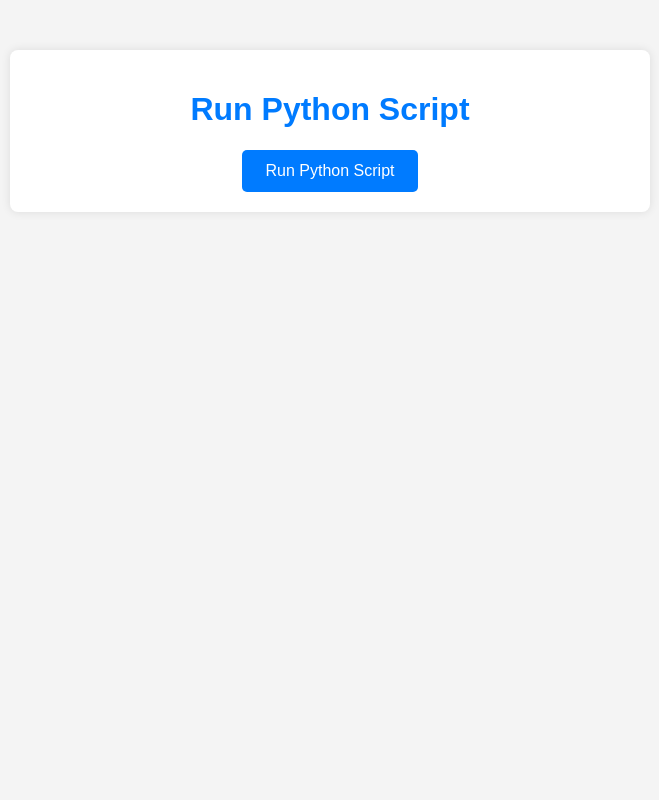
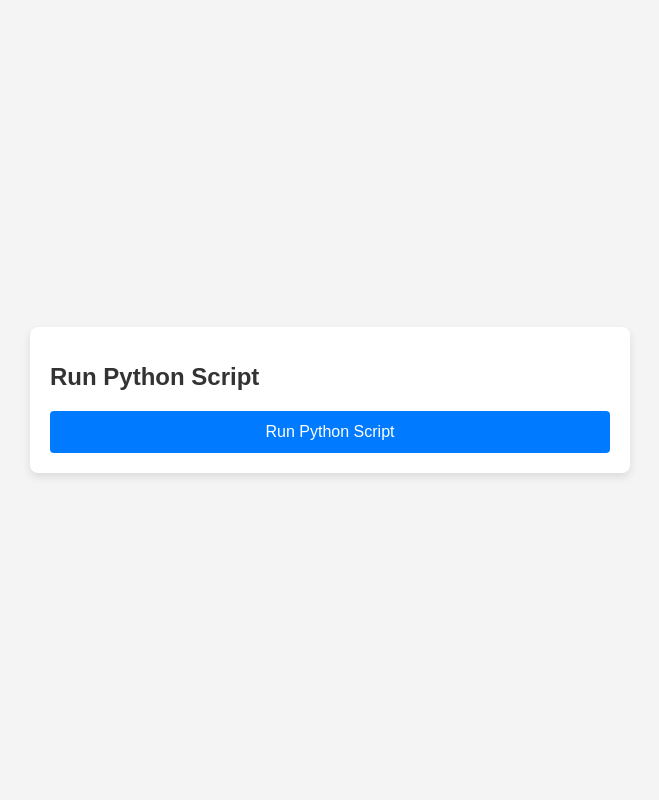
Before and after one commit to Adornadowilliam2/youtube_url_to_mp4, a PHP site: page /mp4-mp3.php in a window 1280 px wide. Shown: the whole page, without its empty margins (310-969 px from the left). Run offline with PHP 8.4, Linux system fonts and the light colour scheme.

Commit message:
add the one style

```diff
--- a/mp4-mp3.php
+++ b/mp4-mp3.php
@@ -30,55 +30,7 @@ if ($_SERVER['REQUEST_METHOD'] === 'POST' && isset($_POST['run_python'])) {
     <meta charset="UTF-8">
     <meta name="viewport" content="width=device-width, initial-scale=1.0">
     <title>Run Python Script</title>
-    <style>
-        body {
-            font-family: 'Arial', sans-serif;
-            margin: 0;
-            padding: 0;
-            background-color: #f4f4f4;
-            color: #333;
-        }
-        .container {
-            max-width: 600px;
-            margin: 50px auto;
-            padding: 20px;
-            background-color: #fff;
-            border-radius: 8px;
-            box-shadow: 0 0 10px rgba(0,0,0,0.1);
-        }
-        h1 {
-            text-align: center;
-            color: #007bff;
-        }
-        form {
-            text-align: center;
-        }
-        button {
-            padding: 12px 24px;
-            font-size: 16px;
-            cursor: pointer;
-            border: none;
-            border-radius: 5px;
-            background-color: #007bff;
-            color: #fff;
-            transition: background-color 0.3s ease;
-        }
-        button:hover {
-            background-color: #0056b3;
-        }
-        .message {
-            font-size: 18px;
-            font-weight: bold;
-            text-align: center;
-            margin-top: 20px;
-        }
-        .success {
-            color: #28a745;
-        }
-        .error {
-            color: #dc3545;
-        }
-    </style>
+    <link rel="stylesheet" href="style.css">
 </head>
 <body>
     <div class="container">
--- a/style.css
+++ b/style.css
@@ -101,3 +101,16 @@ button:active {
     font-size: 14px;
   }
 }
+
+.message {
+  font-size: 18px;
+  font-weight: bold;
+  text-align: center;
+  margin-top: 20px;
+}
+.success {
+  color: #28a745;
+}
+.error {
+  color: #dc3545;
+}
```
